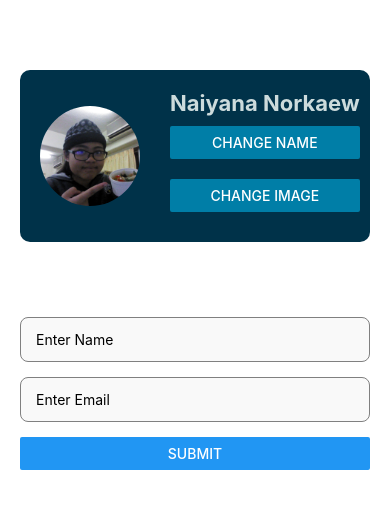
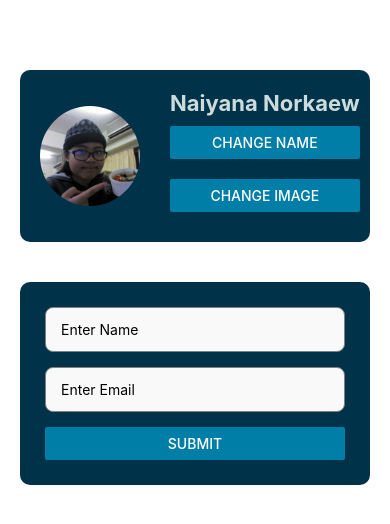
Before and after one commit to 0147-nk/React-Native-NK, a React Native app: screen / in a window 390 px wide. Shown: the top 524 px of the page. Built offline with nearby package versions, Linux system fonts and the light colour scheme.

Commit message:
Practice3_Edit [August 03, 2024]

```diff
--- a/components/Login.tsx
+++ b/components/Login.tsx
@@ -1,15 +1,40 @@
-import { StyleSheet, View, Text, TextInput, Button } from "react-native";
+import { Alert, StyleSheet, View, Text, TextInput, Button } from "react-native";
 import React from "react";
-import { stylesLogin } from "../styles/styles";
+import { stylesLogin, styles } from "../styles/styles";
 
-const login = () => {
+const login = (): React.JSX.Element => {
+  const [name, setName] = React.useState("");
+  const [email, setEmail] = React.useState("");
+
+  const handleSubmit = () => {
+    if (name === "" && email === "") {
+      Alert.alert("Alert", "Please Enter Name\nPlease Enter Email");
+    } else if (name === "") {
+      Alert.alert("Alert", "Please Enter Name");
+    } else if (email === "") {
+      Alert.alert("Alert", "Please Enter Email");
+    } else {
+      Alert.alert("Alert", "Success");
+    }
+  };
+
   return (
-    <View style={stylesLogin.container}>
-      <TextInput style={stylesLogin.input} placeholder="Enter Name" />
-      {/* <Text>{"\n"}</Text> */}
-      <TextInput style={stylesLogin.input} placeholder="Enter Email" />
-      {/* <Text>{"\n"}</Text> */}
-      <Button title="Submit" />
+    <View style = {styles.container}>
+      <View style={stylesLogin.container}>
+        <TextInput
+          style={stylesLogin.input}
+          placeholder="Enter Name"
+          value={name}
+          onChangeText={setName}
+        />
+        <TextInput
+          style={stylesLogin.input}
+          placeholder="Enter Email"
+          value={email}
+          onChangeText={setEmail}
+        />
+        <Button title="Submit" onPress={handleSubmit} color="#007EA7"/>
+      </View>
     </View>
   );
 };
--- a/styles/styles.tsx
+++ b/styles/styles.tsx
@@ -111,21 +111,21 @@ const stylePractice = StyleSheet.create({
 const stylesLogin = StyleSheet.create({
   container: {
     justifyContent: "center",
-    padding: 20,
-    marginTop: 35,
-    backgroundColor: '#ffffff', // ตงคาสพนหลงเปนสขาว
-    borderRadius: 10, // เพมความมนใหกบขอบคอนเทนเนอร
-    elevation: 3, // เพมเงาใหกบคอนเทนเนอร (เฉพาะ Android)
-    width: '100%', // ตงความกวางของ container ให้เต็มหน้าจอ
+    padding: 25,
+    // marginTop: 20,
+    backgroundColor: '#003249',
+    borderRadius: 10,
+    elevation: 3,
+    width: '100%',
   },
   input: {
-    height: 45, // เพมความสงของ TextInput
-    borderColor: "gray", // เปลยนสขอบเปนสเทาออน
+    height: 45,
+    borderColor: "gray",
     borderWidth: 1,
-    borderRadius: 8, // เพมความมนใหกบขอบ TextInput
-    marginBottom: 15, // เพมระยะหางดานลางระหวาง TextInput
-    paddingHorizontal: 15, // เพมระยะหางภายใน TextInput
-    backgroundColor: "#f9f9f9", // ตงคาสพนหลงของ TextInput
+    borderRadius: 8,
+    marginBottom: 15,
+    paddingHorizontal: 15,
+    backgroundColor: "#f9f9f9",
   },
 });
 
```
